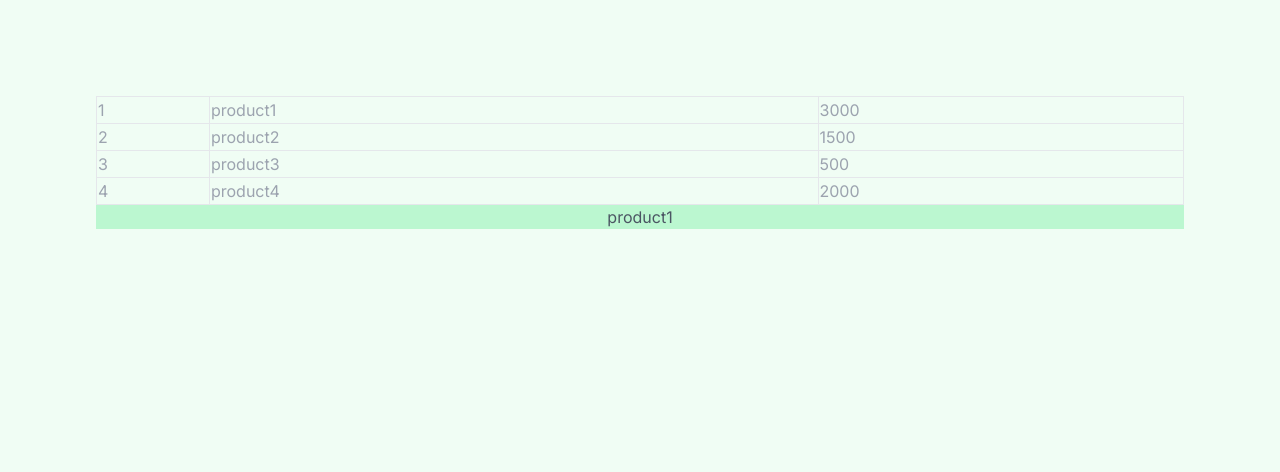
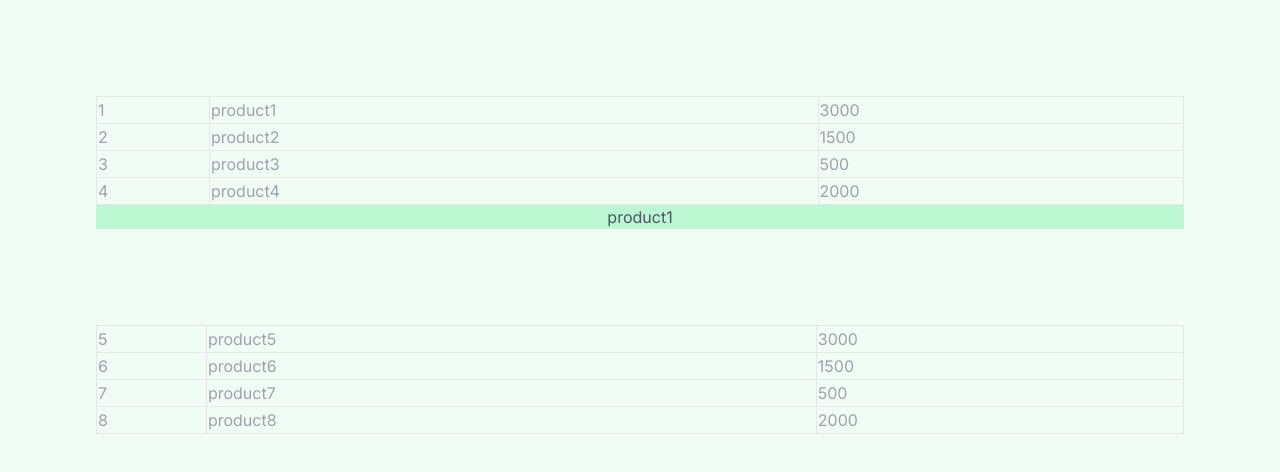
Before and after one commit to htimnak/HomeWorkNextJs, a Next.js app: page / in a window 1280 px wide. Shown: the top 472 px of the page. Built offline with nearby package versions, Linux system fonts and the light colour scheme.

Commit message:
add caption to table then add condition if caption is not existence

```diff
--- a/src/components/MyTable.tsx
+++ b/src/components/MyTable.tsx
@@ -1,10 +1,18 @@
 import React from 'react';
+interface Product {
+    ID:number,
+    name:string,
+    price:number
+}
 
 export default  function MyTable({myData , caption}) {
     console.log(myData);
     return (
-        <table className={"w-full "}>
-            <caption className={"bg-green-200 text-gray-600"} style={{captionSide:"bottom"}}>{caption}</caption>
+        <table className={"w-full mb-24 "}>
+            {
+                caption && <caption className={"bg-green-200 text-gray-600"} style={{captionSide:"bottom"}}>{caption}</caption>
+            }
+
             <tbody >
             {
                 myData.map((item,index)=>{
--- a/src/pages/index.tsx
+++ b/src/pages/index.tsx
@@ -10,6 +10,12 @@ let product =[
   {ID:"3",name:"product3",price:"500"},
   {ID:"4",name:"product4",price:"2000"},
 ]
+  let product2 =[
+    {ID:"5",name:"product5",price:"3000"},
+    {ID:"6",name:"product6",price:"1500"},
+    {ID:"7",name:"product7",price:"500"},
+    {ID:"8",name:"product8",price:"2000"},
+  ]
 
 
   return (
@@ -17,6 +23,7 @@ let product =[
       className={`flex min-h-screen flex-col items-center bg-green-50 p-24 ${inter.className}`}
     >
     <MyTable myData={product} caption={"product1"}/>
+      <MyTable myData={product2} />
 
 
     </main>
```
